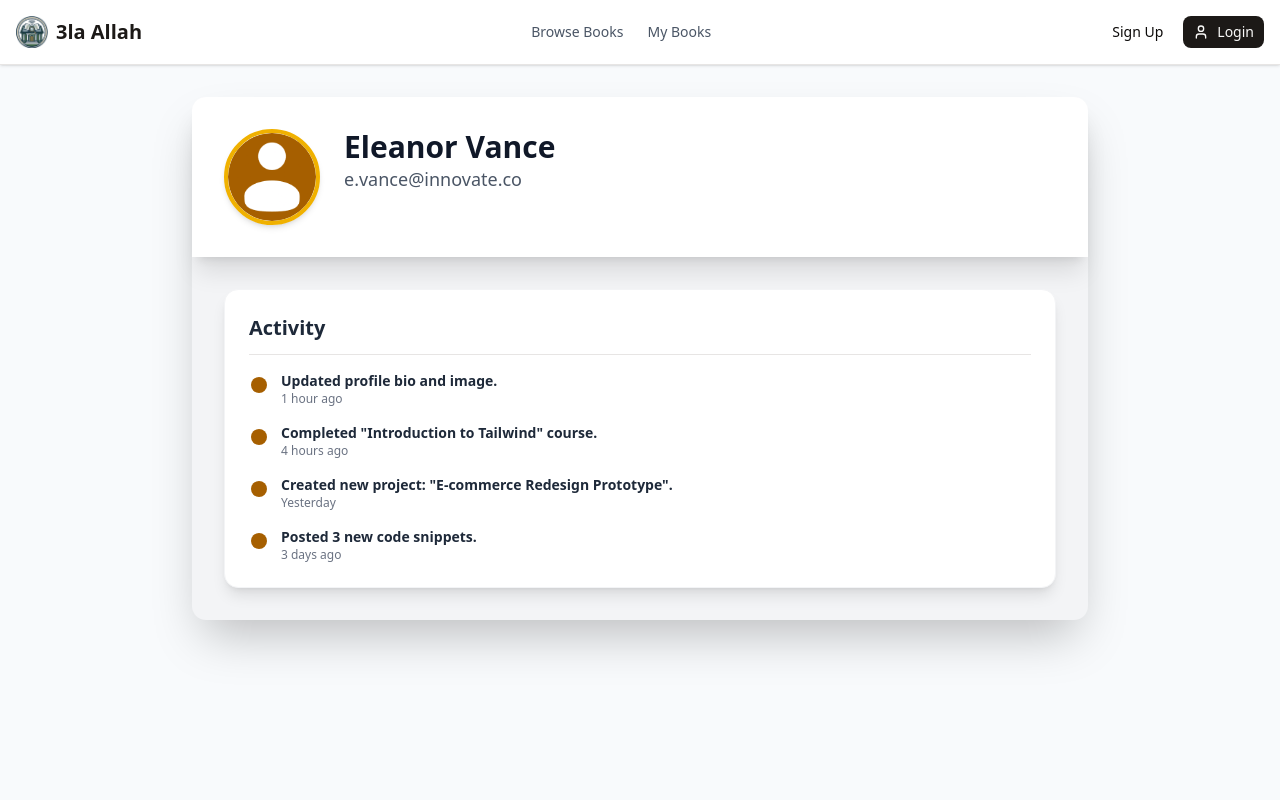
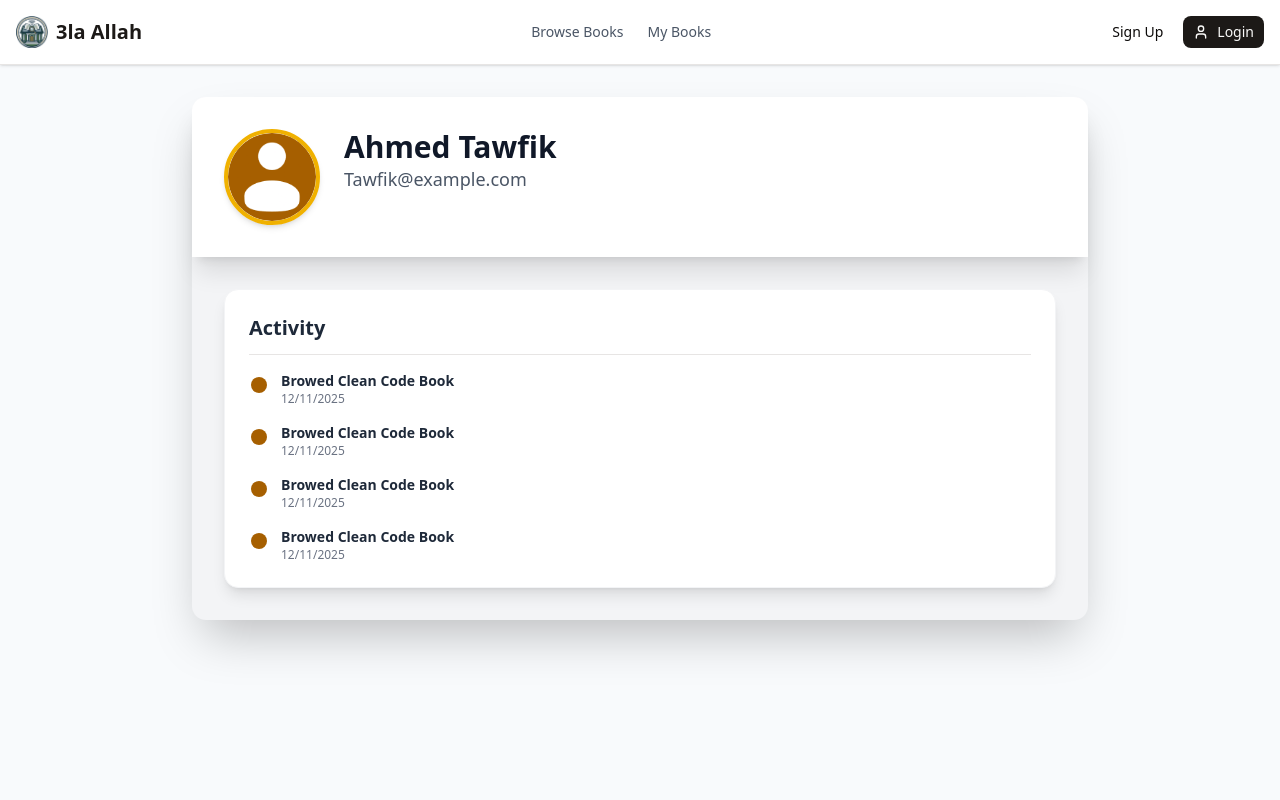
Before and after one commit to mohamedadel-17/library-system, a React (Vite) app in the folder Library-System/: page /profile in a window 1280 px wide. Shown: the top 800 px of the page. Built offline with nearby package versions, Linux system fonts and the light colour scheme.

Commit message:
edits in duumy data

```diff
--- a/Library-System/src/components/Profile/Actiivity.tsx
+++ b/Library-System/src/components/Profile/Actiivity.tsx
@@ -3,10 +3,10 @@ import type { User } from "../../types/user";
 import SectionCard from "./SectionCard";
 
 const activityItems = [
-  { time: "1 hour ago", description: "Updated profile bio and image." },
-  { time: "4 hours ago", description: 'Completed "Introduction to Tailwind" course.' },
-  { time: "Yesterday", description: 'Created new project: "E-commerce Redesign Prototype".' },
-  { time: "3 days ago", description: "Posted 3 new code snippets." },
+  { time: "12/11/2025", description: "Browed Clean Code Book" },
+  { time: "12/11/2025", description: "Browed Clean Code Book" },
+  { time: "12/11/2025", description: "Browed Clean Code Book" },
+  { time: "12/11/2025", description: "Browed Clean Code Book" },
 ];
 
 const GeneralInfo: React.FC<{ user: User }> = ({ user }) => (
--- a/Library-System/src/data/mockUser.ts
+++ b/Library-System/src/data/mockUser.ts
@@ -2,6 +2,6 @@ import type { User } from "../types/user";
 
 export const MOCK_USER: User = {
   id: "user-001",
-  Name: "Eleanor Vance",
-  email: "e.vance@innovate.co",
+  Name: "Ahmed Tawfik",
+  email: "Tawfik@example.com",
 };
```
